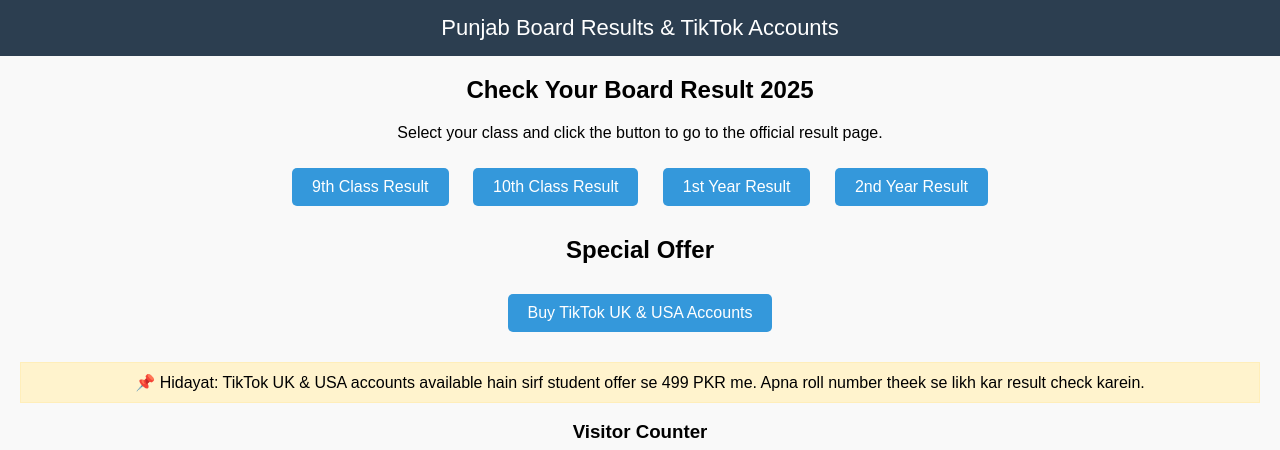
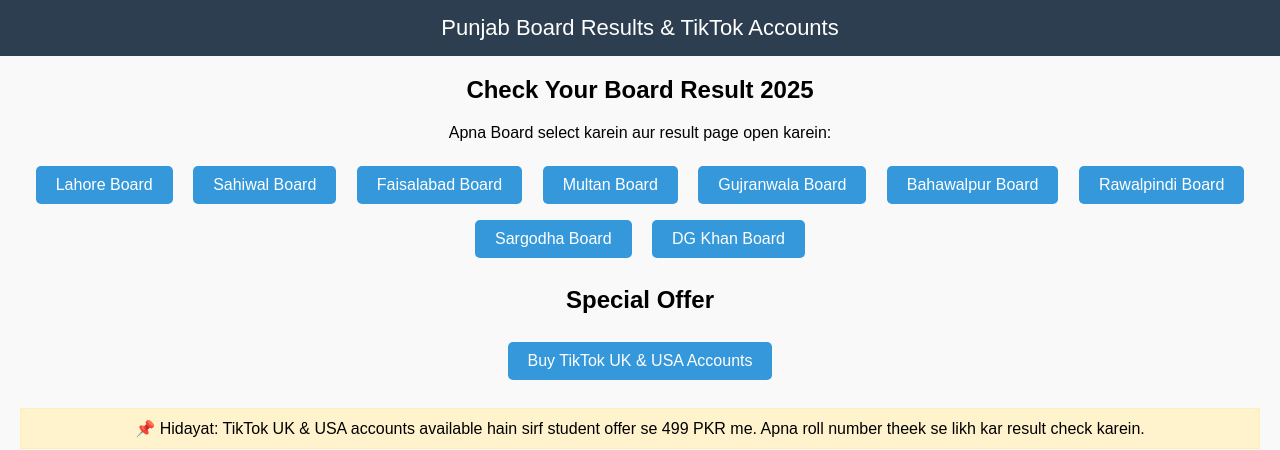
Before and after one commit to maliksa84/education.info, a plain HTML site: page index.html in a window 1280 px wide. Shown: the top 450 px of the page. Drawn offline with Linux system fonts and the light colour scheme.

Commit message:
Update index.html

```diff
--- a/index.html
+++ b/index.html
@@ -24,7 +24,7 @@
         button {
             padding: 10px 20px;
             font-size: 16px;
-            margin: 10px;
+            margin: 8px;
             background: #3498db;
             color: white;
             border: none;
@@ -56,12 +56,18 @@
 
 <div class="container">
     <h2>Check Your Board Result 2025</h2>
-    <p>Select your class and click the button to go to the official result page.</p>
+    <p>Apna Board select karein aur result page open karein:</p>
 
-    <button onclick="window.open('https://www.bisesahiwal.edu.pk/allresult')">9th Class Result</button>
-    <button onclick="window.open('https://www.bisesahiwal.edu.pk/allresult')">10th Class Result</button>
-    <button onclick="window.open('https://www.bisesahiwal.edu.pk/allresult')">1st Year Result</button>
-    <button onclick="window.open('https://www.bisesahiwal.edu.pk/allresult')">2nd Year Result</button>
+    <!-- Punjab Board Result Links -->
+    <button onclick="window.open('https://www.biselahore.com/')">Lahore Board</button>
+    <button onclick="window.open('https://www.bisesahiwal.edu.pk/')">Sahiwal Board</button>
+    <button onclick="window.open('https://www.bisefsd.edu.pk/')">Faisalabad Board</button>
+    <button onclick="window.open('https://www.bisemultan.edu.pk/')">Multan Board</button>
+    <button onclick="window.open('https://www.bisegrw.edu.pk/')">Gujranwala Board</button>
+    <button onclick="window.open('https://www.bisebwp.edu.pk/')">Bahawalpur Board</button>
+    <button onclick="window.open('https://www.biserwp.edu.pk/')">Rawalpindi Board</button>
+    <button onclick="window.open('https://www.bisesargodha.edu.pk/')">Sargodha Board</button>
+    <button onclick="window.open('https://www.bisedgkhan.edu.pk/')">DG Khan Board</button>
 
     <h2>Special Offer</h2>
     <button onclick="window.open('https://wa.me/923028647505?text=Hello%2C%20I%20want%20to%20buy%20TikTok%20UK%20and%20USA%20accounts')">
```
